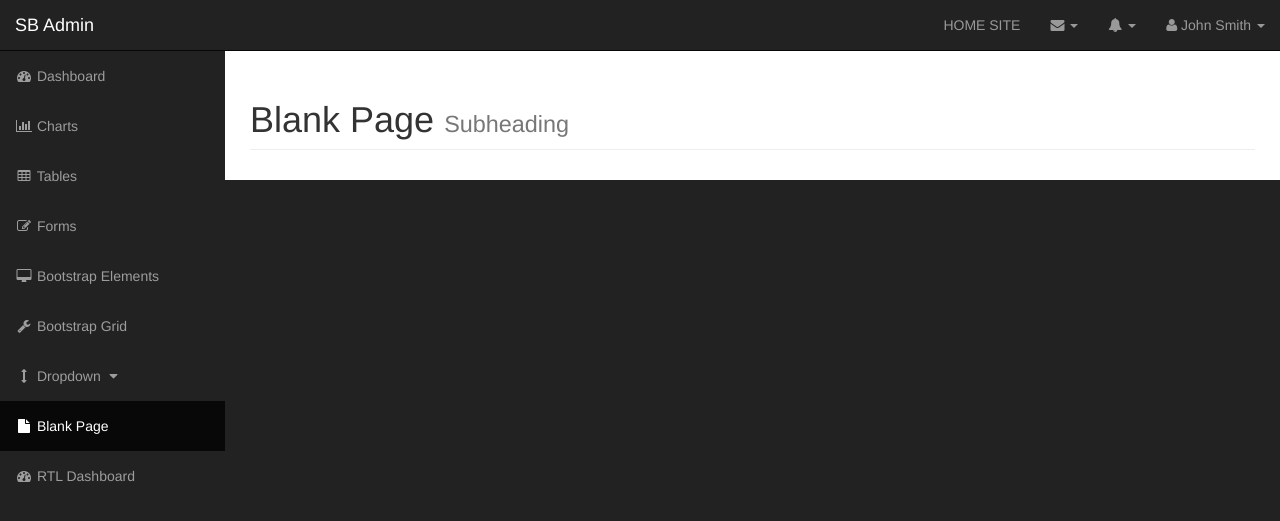
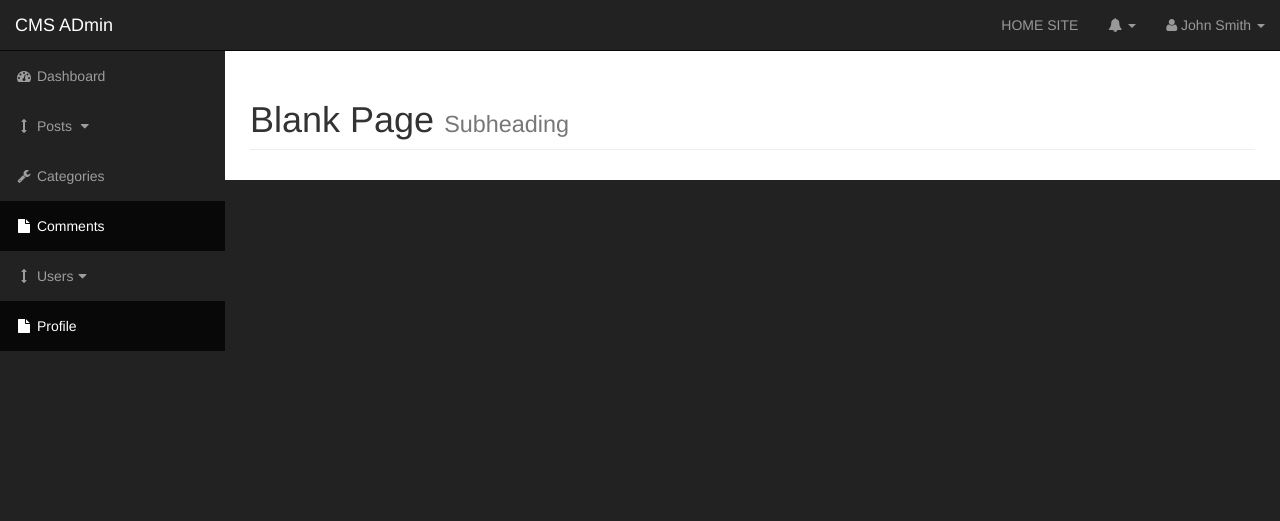
Before and after one commit to baganaakh/My-Diploma, a PHP site: page /admin in a window 1280 px wide. Shown: the top 521 px of the page. Run offline with PHP 8.4, Linux system fonts and the light colour scheme; grey boxes labelled with a size stand in for pictures from a placeholder-image service; some libraries are stand-ins or nearby versions.

Commit message:
admin category

```diff
--- a/CMS/admin/includes/header.php
+++ b/CMS/admin/includes/adminheader.php
@@ -1,3 +1,4 @@
+<?php include "../includes/db.php" ?>
 <!DOCTYPE html>
 <html lang="en">
 
--- /dev/null
+++ b/CMS/admin/includes/adminnavigation.php
@@ -0,0 +1,98 @@
+<nav class="navbar navbar-inverse navbar-fixed-top" role="navigation">
+            <!-- Brand and toggle get grouped for better mobile display -->
+            <div class="navbar-header">
+                <button type="button" class="navbar-toggle" data-toggle="collapse" data-target=".navbar-ex1-collapse">
+                    <span class="sr-only">Toggle navigation</span>
+                    <span class="icon-bar"></span>
+                    <span class="icon-bar"></span>
+                    <span class="icon-bar"></span>
+                </button>
+                <a class="navbar-brand" href="index.html">CMS ADmin</a>
+            </div>
+            <!-- Top Menu Items -->
+            <ul class="nav navbar-right top-nav">
+                <li><a href="../index.php">HOME SITE</a></li>
+
+                <li class="dropdown">
+                    <a href="#" class="dropdown-toggle" data-toggle="dropdown"><i class="fa fa-bell"></i> <b class="caret"></b></a>
+                    <ul class="dropdown-menu alert-dropdown">
+                        <li>
+                            <a href="#">Alert Name <span class="label label-default">Alert Badge</span></a>
+                        </li>
+                        <li>
+                            <a href="#">Alert Name <span class="label label-primary">Alert Badge</span></a>
+                        </li>
+                        <li>
+                            <a href="#">Alert Name <span class="label label-success">Alert Badge</span></a>
+                        </li>
+                        <li>
+                            <a href="#">Alert Name <span class="label label-info">Alert Badge</span></a>
+                        </li>
+                        <li>
+                            <a href="#">Alert Name <span class="label label-warning">Alert Badge</span></a>
+                        </li>
+                        <li>
+                            <a href="#">Alert Name <span class="label label-danger">Alert Badge</span></a>
+                        </li>
+                        <li class="divider"></li>
+                        <li>
+                            <a href="#">View All</a>
+                        </li>
+                    </ul>
+                </li>
+                <li class="dropdown">
+                    <a href="#" class="dropdown-toggle" data-toggle="dropdown"><i class="fa fa-user"></i> John Smith <b class="caret"></b></a>
+                    <ul class="dropdown-menu">
+                        <li>
+                            <a href="#"><i class="fa fa-fw fa-user"></i> Profile</a>
+                        </li>
+                        <li class="divider"></li>
+                        <li>
+                            <a href="#"><i class="fa fa-fw fa-power-off"></i> Log Out</a>
+                        </li>
+                    </ul>
+                </li>
+            </ul>
+            <!-- Sidebar Menu Items - These collapse to the responsive navigation menu on small screens -->
+            <div class="collapse navbar-collapse navbar-ex1-collapse">
+                <ul class="nav navbar-nav side-nav">
+                    <li>
+                        <a href="index.html"><i class="fa fa-fw fa-dashboard"></i> Dashboard</a>
+                    </li>
+
+                    <li>
+                        <a href="javascript:;" data-toggle="collapse" data-target="#posts_dropdown"><i class="fa fa-fw fa-arrows-v"></i> Posts <i class="fa fa-fw fa-caret-down"></i></a>
+                        <ul id="posts_dropdown" class="collapse">
+                            <li>
+                                <a href="#"> View All Posts</a>
+                            </li>
+                            <li>
+                                <a href="#"> Add Posts</a>
+                            </li>
+                        </ul>
+                    </li>
+                    <li>
+                        <a href="bootstrap-grid.html"><i class="fa fa-fw fa-wrench"></i> Categories</a>
+                    </li>
+
+                    <li class="active">
+                        <a href="blank-page.html"><i class="fa fa-fw fa-file"></i> Comments</a>
+                    </li>
+                    <li>
+                        <a href="javascript:;" data-toggle="collapse" data-target="#users"><i class="fa fa-fw fa-arrows-v"></i> Users<i class="fa fa-fw fa-caret-down"></i></a>
+                        <ul id="users" class="collapse">
+                            <li>
+                                <a href="#">Dropdown Item</a>
+                            </li>
+                            <li>
+                                <a href="#">Dropdown Item</a>
+                            </li>
+                        </ul>
+                    </li>
+                    <li class="active">
+                        <a href="blank-page.html"><i class="fa fa-fw fa-file"></i> Profile </a>
+                    </li>
+                </ul>
+            </div>
+            <!-- /.navbar-collapse -->
+        </nav>
--- a/CMS/admin/includes/navigation.php
+++ /dev/null
@@ -1,189 +0,0 @@
-<nav class="navbar navbar-inverse navbar-fixed-top" role="navigation">
-            <!-- Brand and toggle get grouped for better mobile display -->
-            <div class="navbar-header">
-                <button type="button" class="navbar-toggle" data-toggle="collapse" data-target=".navbar-ex1-collapse">
-                    <span class="sr-only">Toggle navigation</span>
-                    <span class="icon-bar"></span>
-                    <span class="icon-bar"></span>
-                    <span class="icon-bar"></span>
-                </button>
-                <a class="navbar-brand" href="index.html">SB Admin</a>
-            </div>
-            <!-- Top Menu Items -->
-            <ul class="nav navbar-right top-nav">
-                <li><a href="../index.php">HOME SITE</a></li>
-                <li class="dropdown">
-                    <a href="#" class="dropdown-toggle" data-toggle="dropdown"><i class="fa fa-envelope"></i> <b class="caret"></b></a>
-                    <ul class="dropdown-menu message-dropdown">
-                        <li class="message-preview">
-                            <a href="#">
-                                <div class="media">
-                                    <span class="pull-left">
-                                        <img class="media-object" src="http://placehold.it/50x50" alt="">
-                                    </span>
-                                    <div class="media-body">
-                                        <h5 class="media-heading">
-                                            <strong>John Smith</strong>
-                                        </h5>
-                                        <p class="small text-muted"><i class="fa fa-clock-o"></i> Yesterday at 4:32 PM</p>
-                                        <p>Lorem ipsum dolor sit amet, consectetur...</p>
-                                    </div>
-                                </div>
-                            </a>
-                        </li>
-                        <li class="message-preview">
-                            <a href="#">
-                                <div class="media">
-                                    <span class="pull-left">
-                                        <img class="media-object" src="http://placehold.it/50x50" alt="">
-                                    </span>
-                                    <div class="media-body">
-                                        <h5 class="media-heading">
-                                            <strong>John Smith</strong>
-                                        </h5>
-                                        <p class="small text-muted"><i class="fa fa-clock-o"></i> Yesterday at 4:32 PM</p>
-                                        <p>Lorem ipsum dolor sit amet, consectetur...</p>
-                                    </div>
-                                </div>
-                            </a>
-                        </li>
-                        <li class="message-preview">
-                            <a href="#">
-                                <div class="media">
-                                    <span class="pull-left">
-                                        <img class="media-object" src="http://placehold.it/50x50" alt="">
-                                    </span>
-                                    <div class="media-body">
-                                        <h5 class="media-heading">
-                                            <strong>John Smith</strong>
-                                        </h5>
-                                        <p class="small text-muted"><i class="fa fa-clock-o"></i> Yesterday at 4:32 PM</p>
-                                        <p>Lorem ipsum dolor sit amet, consectetur...</p>
-                                    </div>
-                                </div>
-                            </a>
-                        </li>
-                        <li class="message-footer">
-                            <a href="#">Read All New Messages</a>
-                        </li>
-                    </ul>
-                </li>
-                <li class="dropdown">
-                    <a href="#" class="dropdown-toggle" data-toggle="dropdown"><i class="fa fa-bell"></i> <b class="caret"></b></a>
-                    <ul class="dropdown-menu alert-dropdown">
-                        <li>
-                            <a href="#">Alert Name <span class="label label-default">Alert Badge</span></a>
-                        </li>
-                        <li>
-                            <a href="#">Alert Name <span class="label label-primary">Alert Badge</span></a>
-                        </li>
-                        <li>
-                            <a href="#">Alert Name <span class="label label-success">Alert Badge</span></a>
-                        </li>
-                        <li>
-                            <a href="#">Alert Name <span class="label label-info">Alert Badge</span></a>
-                        </li>
-                        <li>
-                            <a href="#">Alert Name <span class="label label-warning">Alert Badge</span></a>
-                        </li>
-                        <li>
-                            <a href="#">Alert Name <span class="label label-danger">Alert Badge</span></a>
-                        </li>
-                        <li class="divider"></li>
-                        <li>
-                            <a href="#">View All</a>
-                        </li>
-                    </ul>
-                </li>
-                <li class="dropdown">
-                    <a href="#" class="dropdown-toggle" data-toggle="dropdown"><i class="fa fa-user"></i> John Smith <b class="caret"></b></a>
-                    <ul class="dropdown-menu">
-                        <li>
-                            <a href="#"><i class="fa fa-fw fa-user"></i> Profile</a>
-                        </li>
-                        <li>
-                            <a href="#"><i class="fa fa-fw fa-envelope"></i> Inbox</a>
-                        </li>
-                        <li>
-                            <a href="#"><i class="fa fa-fw fa-gear"></i> Settings</a>
-                        </li>
-                        <li class="divider"></li>
-                        <li>
-                            <a href="#"><i class="fa fa-fw fa-power-off"></i> Log Out</a>
-                        </li>
-                    </ul>
-                </li>
-            </ul>
-            <!-- Sidebar Menu Items - These collapse to the responsive navigation menu on small screens -->
-            <div class="collapse navbar-collapse navbar-ex1-collapse">
-                <ul class="nav navbar-nav side-nav">
-                    <li>
-                        <a href="index.html"><i class="fa fa-fw fa-dashboard"></i> Dashboard</a>
-                    </li>
-                    <li>
-                        <a href="charts.html"><i class="fa fa-fw fa-bar-chart-o"></i> Charts</a>
-                    </li>
-                    <li>
-                        <a href="tables.html"><i class="fa fa-fw fa-table"></i> Tables</a>
-                    </li>
-                    <li>
-                        <a href="forms.html"><i class="fa fa-fw fa-edit"></i> Forms</a>
-                    </li>
-                    <li>
-                        <a href="bootstrap-elements.html"><i class="fa fa-fw fa-desktop"></i> Bootstrap Elements</a>
-                    </li>
-                    <li>
-                        <a href="bootstrap-grid.html"><i class="fa fa-fw fa-wrench"></i> Bootstrap Grid</a>
-                    </li>
-                    <li>
-                        <a href="javascript:;" data-toggle="collapse" data-target="#demo"><i class="fa fa-fw fa-arrows-v"></i> Dropdown <i class="fa fa-fw fa-caret-down"></i></a>
-                        <ul id="demo" class="collapse">
-                            <li>
-                                <a href="#">Dropdown Item</a>
-                            </li>
-                            <li>
-                                <a href="#">Dropdown Item</a>
-                            </li>
-                        </ul>
-                    </li>
-                    <li class="active">
-                        <a href="blank-page.html"><i class="fa fa-fw fa-file"></i> Blank Page</a>
-                    </li>
-                    <li>
-                        <a href="index-rtl.html"><i class="fa fa-fw fa-dashboard"></i> RTL Dashboard</a>
-                    </li>
-                </ul>
-            </div>
-            <!-- /.navbar-collapse -->
-        </nav>
-
-        <div id="page-wrapper">
-
-            <div class="container-fluid">
-
-                <!-- Page Heading -->
-                <div class="row">
-                    <div class="col-lg-12">
-                        <h1 class="page-header">
-                            Blank Page
-                            <small>Subheading</small>
-                        </h1>
-                        <!-- <ol class="breadcrumb">
-                            <li>
-                                <i class="fa fa-dashboard"></i>  <a href="index.html">Dashboard</a>
-                            </li>
-                            <li class="active">
-                                <i class="fa fa-file"></i> Blank Page
-                            </li>
-                        </ol> -->
-                    </div>
-                </div>
-                <!-- /.row -->
-
-            </div>
-            <!-- /.container-fluid -->
-
-        </div>
-        <!-- /#page-wrapper -->
-
-    </div>
--- a/CMS/admin/index.php
+++ b/CMS/admin/index.php
@@ -1,7 +1,31 @@
 
-<?php require "includes/header.php" ?>
+<?php require "includes/adminheader.php" ?>
     <div id="wrapper">
+        <!-- Navigation -->
+      <?php require "includes/adminnavigation.php" ?>
 
-        <!-- Navigation -->
-      <?php require "includes/navigation.php" ?>
-    <?php require "includes/footer.php" ?>
+        <div id="page-wrapper">
+
+            <div class="container-fluid">
+
+                <!-- Page Heading -->
+                <div class="row">
+                    <div class="col-lg-12">
+                        <h1 class="page-header">
+                            Blank Page
+                            <small>Subheading</small>
+                        </h1>
+
+                    </div>
+                </div>
+                <!-- /.row -->
+
+            </div>
+            <!-- /.container-fluid -->
+
+        </div>
+        <!-- /#page-wrapper -->
+
+    </div>
+
+    <?php require "includes/adminfooter.php" ?>s
```
Also changed, not shown: CMS/admin/categories.php (added, +62 -0 lines), CMS/admin/includes/adminfooter.php (renamed from CMS/admin/includes/footer.php).
